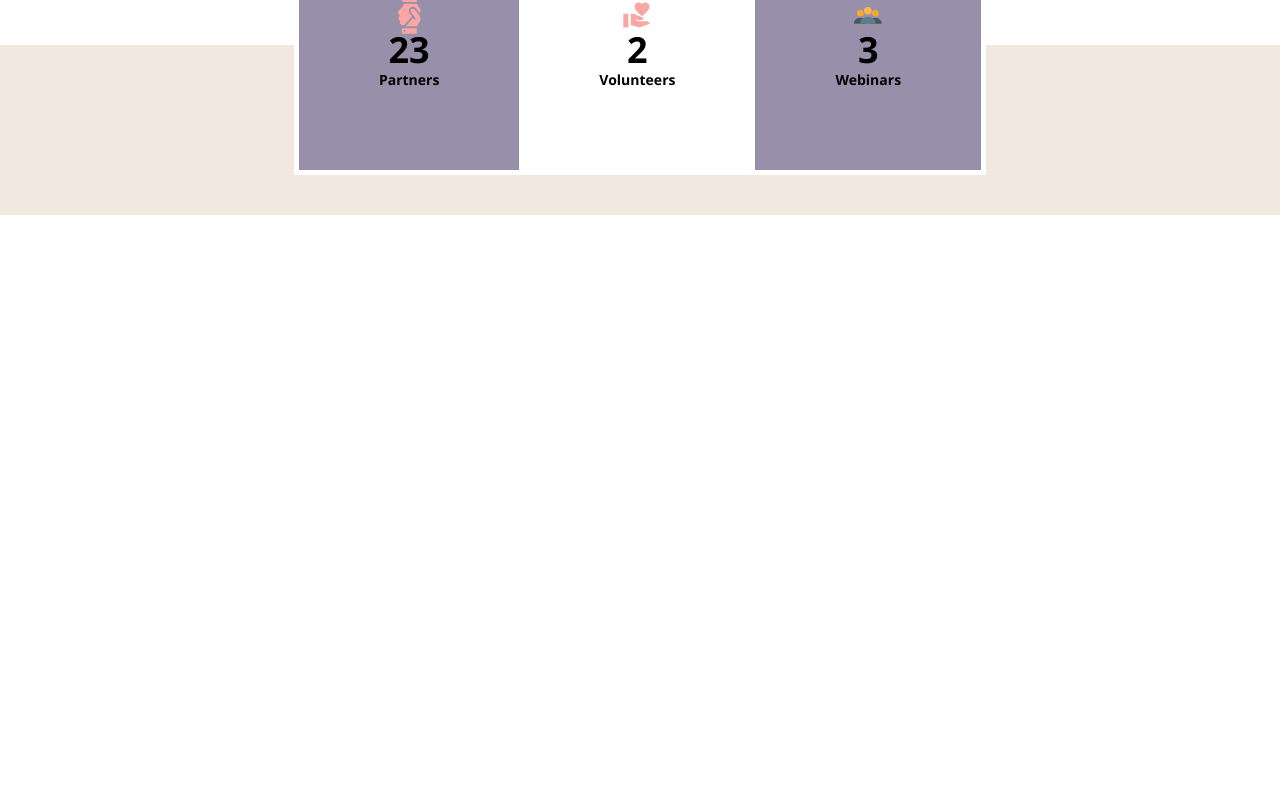
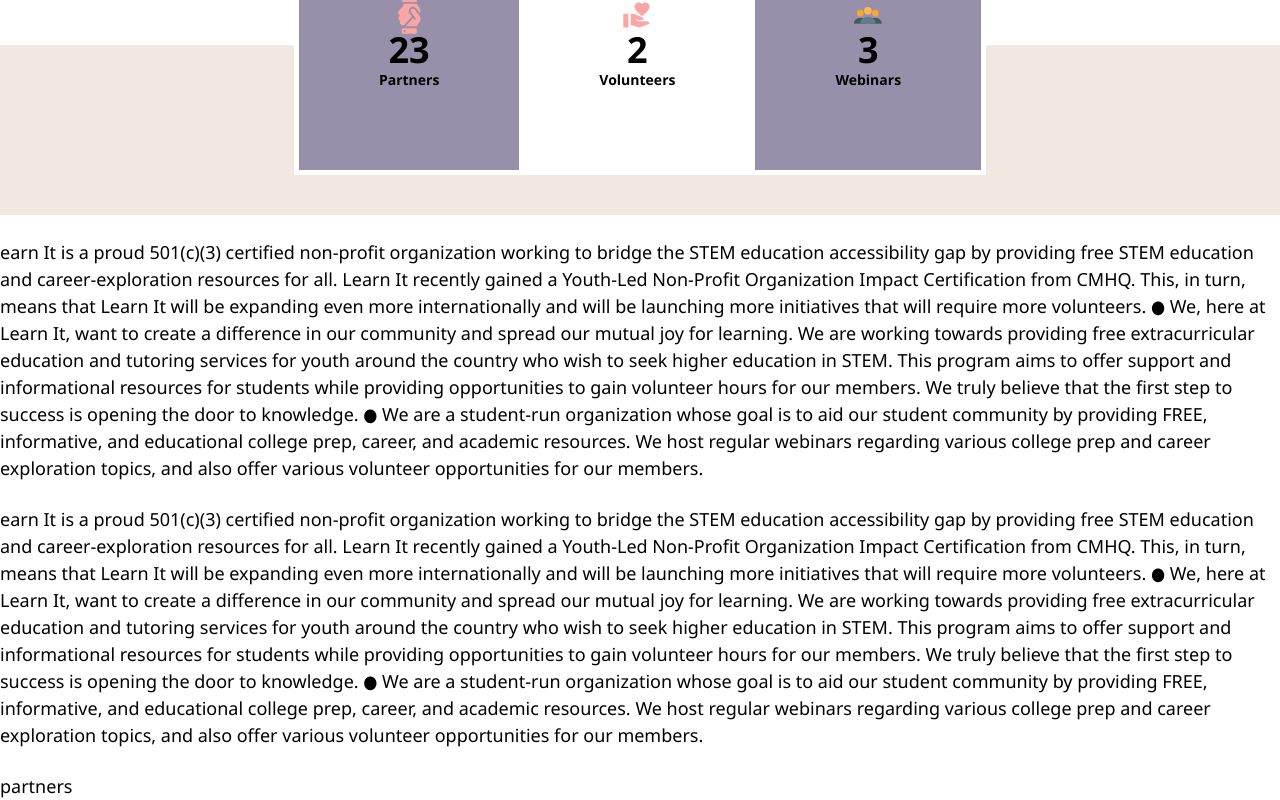
Before and after one commit to ArnavTheSharma/Learn-It-Website, a React (Create React App) app: page / in a window 1280 px wide. Shown: the part 925-1725 px from the top of the page. Before the commit the page ends 1140 px from the top, so only its background shows below. Built offline with nearby package versions, Linux system fonts and the light colour scheme; no server answers.

Commit message:
minor updates

```diff
--- a/src/pages/homePage/HomePage.js
+++ b/src/pages/homePage/HomePage.js
@@ -24,12 +24,46 @@
             <Section3 />
         </section>
         {/* Join Us and Contact Us Page Redirects  */}
-        <section>
+        <section className="my-6">
+        earn It is a proud 501(c)(3) certified non-profit organization working to bridge the STEM
+education accessibility gap by providing free STEM education and career-exploration
+resources for all. Learn It recently gained a Youth-Led Non-Profit Organization Impact
+Certification from CMHQ. This, in turn, means that Learn It will be expanding even more
+internationally and will be launching more initiatives that will require more volunteers.
+● We, here at Learn It, want to create a difference in our community and spread our
+mutual joy for learning. We are working towards providing free extracurricular education
+and tutoring services for youth around the country who wish to seek higher education in
+STEM. This program aims to offer support and informational resources for students while
+providing opportunities to gain volunteer hours for our members. We truly believe that
+the first step to success is opening the door to knowledge.
+● We are a student-run organization whose goal is to aid our student community by
+providing FREE, informative, and educational college prep, career, and academic
+resources. We host regular webinars regarding various college prep and career
+exploration topics, and also offer various volunteer opportunities for our members.
 
         </section>
         {/* Upcoming Events Section (Preview)  */}
-        <section>
+        <section className="my-6">
+        earn It is a proud 501(c)(3) certified non-profit organization working to bridge the STEM
+education accessibility gap by providing free STEM education and career-exploration
+resources for all. Learn It recently gained a Youth-Led Non-Profit Organization Impact
+Certification from CMHQ. This, in turn, means that Learn It will be expanding even more
+internationally and will be launching more initiatives that will require more volunteers.
+● We, here at Learn It, want to create a difference in our community and spread our
+mutual joy for learning. We are working towards providing free extracurricular education
+and tutoring services for youth around the country who wish to seek higher education in
+STEM. This program aims to offer support and informational resources for students while
+providing opportunities to gain volunteer hours for our members. We truly believe that
+the first step to success is opening the door to knowledge.
+● We are a student-run organization whose goal is to aid our student community by
+providing FREE, informative, and educational college prep, career, and academic
+resources. We host regular webinars regarding various college prep and career
+exploration topics, and also offer various volunteer opportunities for our members.
 
+        </section>
+        {/* Partners Section  */}
+        <section id="partners" >
+                partners
         </section>
         </>
 
--- a/src/pages/homePage/sections/section3/Section3.js
+++ b/src/pages/homePage/sections/section3/Section3.js
@@ -7,15 +7,20 @@
     const [volunteers,setVolunteers]=useState(2)
     const [partners,setPartners]=useState(23)
     const [webinars,setWebinars]=useState(3)
+    const handlePartnersClick=()=>{
+        const target=document.getElementById('partners')
+        target.scrollIntoView({behavior:'smooth'})
+        // window.scrollTo()
+    }
     return (
         <div className="section3 flex justify-center items-center py-10">
             <div className=" flex justify-center items-center border-[.3em] border-white">
-                <div className="bg-[#9890aa] p-20 flex justify-center items-center">
-                    <div className='flex flex-col justify-center items-center'>
-                        <FaHandshake className='rotate-90 text-red-300 w-full text-3xl' />
-                        <p className='text-4xl font-bold mr-0'>{partners}</p>
-                        <p className='text-sm font-bold mr-0'>Partners</p>
-                    </div>
+                <div className="bg-[#9890aa] p-20 flex justify-center items-center" onClick={()=>handlePartnersClick()}>
+                        <div className='flex flex-col justify-center items-center'>
+                            <FaHandshake className='rotate-90 text-red-300 w-full text-3xl' />
+                            <p className='text-4xl font-bold mr-0'>{partners}</p>
+                            <p className='text-sm font-bold mr-0'>Partners</p>
+                        </div>
                 </div>
                 <div className="bg-white p-20 flex justify-center items-center">
                     <div className='flex flex-col justify-center items-center'>
```
